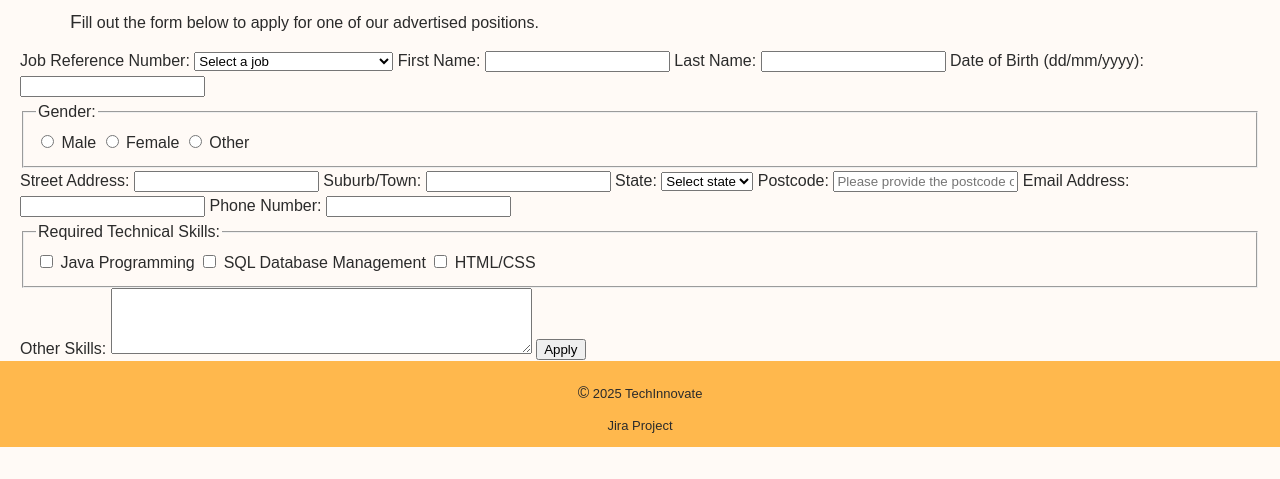
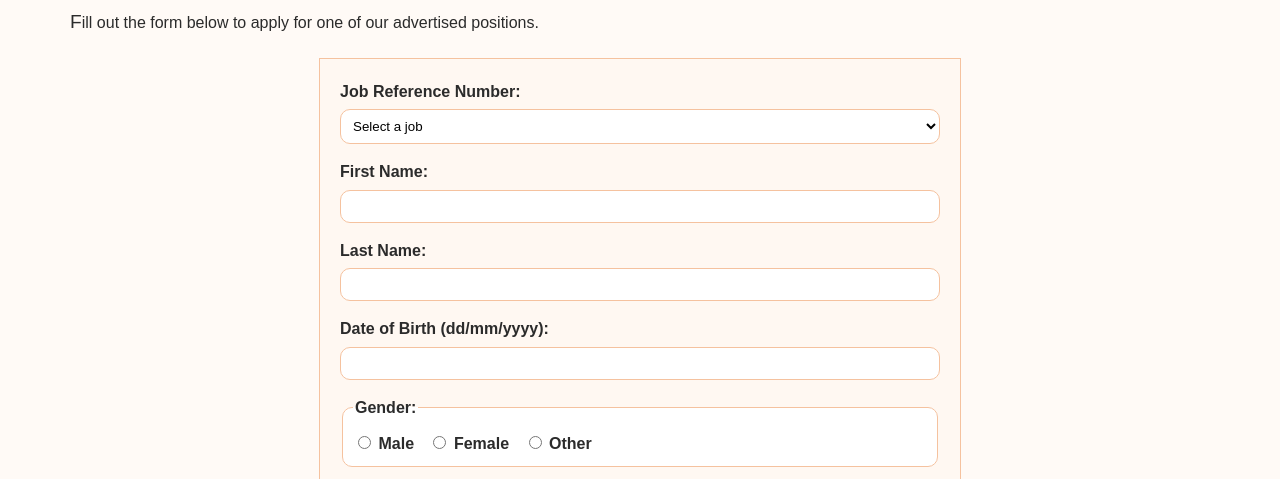
Before and after one commit to WebTechnologyProject-Sep2025/projectpart1-groupass1-1-cos10026-1-group-5, a plain HTML site: page apply.html in a window 1280 px wide. Shown: the part 261-740 px from the top of the page. Drawn offline with Linux system fonts and the light colour scheme.

Commit message:
fix the dob bug and added css styling for apply.html

```diff
--- a/apply.html
+++ b/apply.html
@@ -50,7 +50,8 @@
 
                 <!-- Date of birth -->
                 <label for="dob">Date of Birth (dd/mm/yyyy):</label>
-                <input type="text" id="dob" name="dob" pattern="\d{2}/\d{2}/\d{4}" required title="Format: dd/mm/yyyy">
+                <input type="text" id="dob" name="dob" pattern=^(?:(?:31\/(?:0[13578]|1[02])\/\d{4})|(?:30\/(?:0[13-9]|1[0-2])\/\d{4})|(?:29\/02\/(?:(?:\d{2}(?:0[48]|[2468][048]|[13579][26]))|(?:[02468][048]00|[13579][26]00)))|(?:0[1-9]|1\d|2[0-8])\/(?:0[1-9]|1[0-2])\/\d{4})$
+required title="This is not a valid date of birth">
 
                 <!-- Gender -->
                 <fieldset>
--- a/styles/styles.css
+++ b/styles/styles.css
@@ -246,3 +246,80 @@ Styles for Positions Page (jobs.html)
 .job-details ul, .job-details li {
     padding: 10px;
 }
+/*
+==============================================
+Styles for Jobs Application Page (apply.html)
+==============================================
+*/
+
+form {
+    display: flex;
+    flex-direction: column;
+    max-width: 600px;
+    margin: 20px auto;
+    padding: 20px;
+    border: 1px solid #f5c29f;
+    background-color: #fff8f2;
+}
+
+form label {
+    display:block;
+    margin-bottom: 5px;
+    font-weight: bold;
+    color: #2b2b2b;
+}
+
+form input[type="text"],
+form input[type="email"],
+form input[type="tel"],
+form select,
+form textarea {
+    display: block;
+    width: 100%;
+    padding: 8px;
+    margin-bottom: 15px;
+    box-sizing: border-box;
+    border: 1px solid #f5c29f;
+    border-radius: 10px;
+    background-color: #ffffff;
+}
+
+form fieldset {
+    border: 1px solid #f5c29f;
+    padding: 10px;
+    margin-bottom: 15px;
+    border-radius: 10px;
+    background-color: white;
+}
+
+form legend {
+    font-weight: bold;
+}
+
+form label[for^="skill"],
+form label[for="male"],
+form label[for="female"],
+form label[for="other"] {
+    display: inline;
+    margin-right: 10px;
+}
+
+form button {
+    align-self: center;
+    padding: 10px 20px;
+    background-color: #e65c00;
+    color: #ffffff;
+    border: none;
+    border-radius: 4px;
+    cursor: pointer;
+    font-size: 1em;
+}
+
+form button:hover {
+    background-color: #cc5200;
+}
+
+input[type="checkbox"],
+input[type="radio"] {
+accent-color: orange;
+}
```
